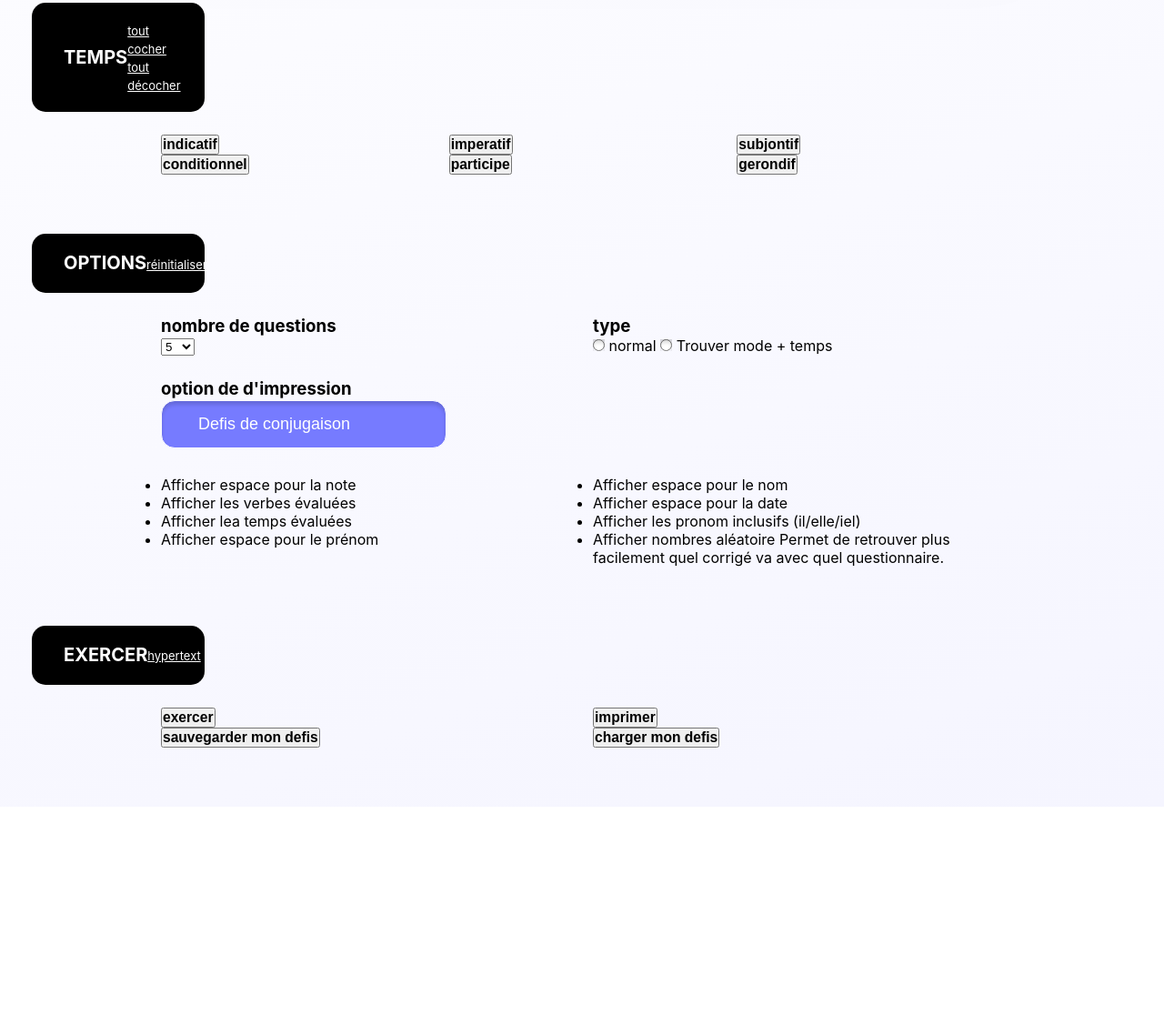
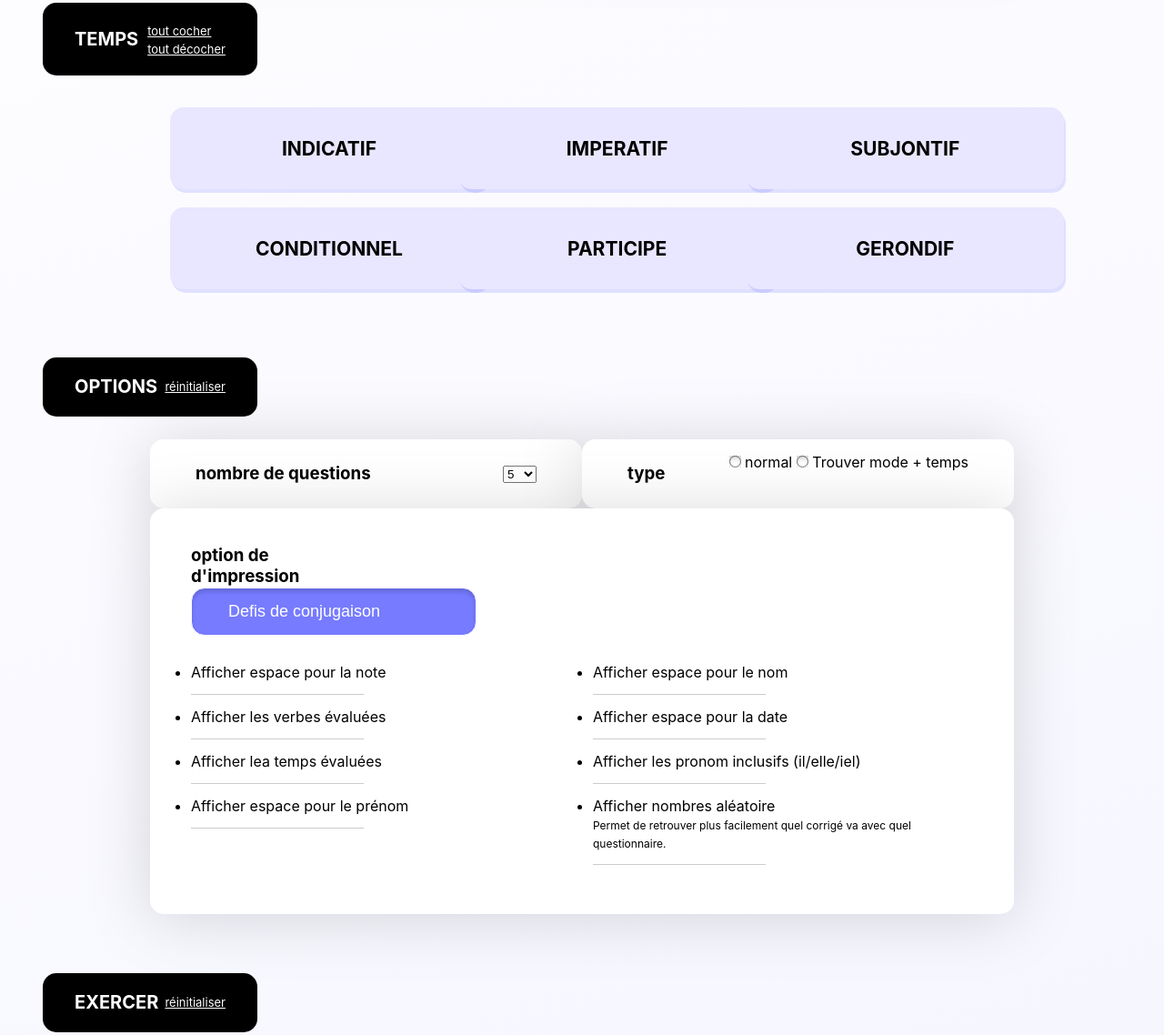
Before and after one commit to liamkohler/tatitotu-code, a website built with Parcel: page src/index.html in a window 1280 px wide. Shown: the part 625-1763 px from the top of the page at 91% size. Before the commit the page ends 1512 px from the top, so only its background shows below. Built offline with nearby package versions, Linux system fonts and the light colour scheme.

Commit message:
remplacement des titre, debut du css pour la section option

```diff
--- a/src/index.html
+++ b/src/index.html
@@ -127,14 +127,12 @@
       <div class="container l-title">
         <div class="row">
           <div class="col-2">
-            <div class="row">
             <div class="title-container">
-                <div class="col title"><h2>temps</h2></div>
-                <div class="col">
+              <h2>temps</h2>
+              <div class="l-title-cta">
                 <a class="title-cta" href="#">tout cocher</a>
                 <br />
                 <a class="title-cta" href="#">tout décocher</a>
-                </div>
               </div>
             </div>
           </div>
@@ -144,22 +142,22 @@
         <div class="row">
           <div class="col-10 offset-1 l-button-container">
             <div class="row">
-              <div class="col-4 button l-button-temps">
+              <div class="col-4 l-button-temps">
                 <button><h3>indicatif</h3></button>
               </div>
-              <div class="col-4 button l-button-temps">
+              <div class="col-4 l-button-temps">
                 <button><h3>imperatif</h3></button>
               </div>
-              <div class="col-4 button l-button-temps">
+              <div class="col-4 l-button-temps">
                 <button><h3>subjontif</h3></button>
               </div>
-              <div class="col-4 button l-button-temps">
+              <div class="col-4 l-button-temps">
                 <button><h3>conditionnel</h3></button>
               </div>
-              <div class="col-4 button l-button-temps">
+              <div class="col-4 l-button-temps">
                 <button><h3>participe</h3></button>
               </div>
-              <div class="col-4 button l-button-temps">
+              <div class="col-4 l-button-temps">
                 <button><h3>gerondif</h3></button>
               </div>
             </div>
@@ -169,13 +167,9 @@
       <div class="container l-title">
         <div class="row">
           <div class="col-2">
-            <div class="row">
             <div class="title-container">
-                <div class="col title"><h2>options</h2></div>
-                <div class="col">
+              <h2>options</h2>
               <a class="title-cta" href="#">réinitialiser</a>
-                </div>
-              </div>
             </div>
           </div>
         </div>
@@ -218,26 +212,55 @@
                 </div>
               </div>
               <div class="col-9"></div>
-              <div class="col-6 option-impression-list">
+              <div
+                class="col-6 l-option-impression-list option-impression-list"
+              >
                 <ul>
                   <li>Afficher espace pour la note</li>
+                  <div
+                    class="option-impression-list-border l-option-impression-list-border"
+                  ></div>
                   <li>Afficher les verbes évaluées</li>
+                  <div
+                    class="option-impression-list-border l-option-impression-list-border"
+                  ></div>
                   <li>Afficher lea temps évaluées</li>
+                  <div
+                    class="option-impression-list-border l-option-impression-list-border"
+                  ></div>
                   <li>Afficher espace pour le prénom</li>
+                  <div
+                    class="option-impression-list-border l-option-impression-list-border"
+                  ></div>
                 </ul>
               </div>
-              <div class="col-6 option-impression-list">
+              <div
+                class="col-6 l-option-impression-list option-impression-list"
+              >
                 <ul>
                   <li>Afficher espace pour le nom</li>
+                  <div
+                    class="option-impression-list-border l-option-impression-list-border"
+                  ></div>
                   <li>Afficher espace pour la date</li>
+                  <div
+                    class="option-impression-list-border l-option-impression-list-border"
+                  ></div>
                   <li>Afficher les pronom inclusifs (il/elle/iel)</li>
+                  <div
+                    class="option-impression-list-border l-option-impression-list-border"
+                  ></div>
                   <li>
                     Afficher nombres aléatoire
+                    <br />
                     <span class="option-impression-list-presition">
                       Permet de retrouver plus facilement quel corrigé va avec
                       quel questionnaire.
                     </span>
                   </li>
+                  <div
+                    class="option-impression-list-border l-option-impression-list-border"
+                  ></div>
                 </ul>
               </div>
             </div>
@@ -247,13 +270,9 @@
       <div class="container l-title">
         <div class="row">
           <div class="col-2">
-            <div class="row">
             <div class="title-container">
-                <div class="col title"><h2>exercer</h2></div>
-                <div class="col">
-                  <a class="title-cta" href="#">hypertext</a>
-                </div>
-              </div>
+              <h2>exercer</h2>
+              <a class="title-cta" href="#">réinitialiser</a>
             </div>
           </div>
         </div>
--- a/src/scss/_base.scss
+++ b/src/scss/_base.scss
@@ -3,7 +3,6 @@ $dark-blue: #767bff;
 $button-blue: #e9e6ff;
 $hover: #aaadff;
 $section-background: #fff;
-
 * {
   box-sizing: border-box;
   margin: 0;
@@ -58,10 +57,6 @@ h2 {
   text-transform: uppercase;
 }
 
-img {
-  max-width: 100px;
-}
-
 input {
   color: $section-background;
   font-size: 18px;
@@ -92,6 +87,20 @@ li {
   border: #000;
 }
 
+button {
+  width: 350px;
+  height: 90px;
+  margin: 10px;
+  border: none;
+  border-radius: 15px;
+  background-color: $button-blue;
+  box-shadow: 2px 4px 0px rgba(118, 123, 255, 0.2);
+  font-family: Inter;
+  font-size: 18px;
+  text-transform: uppercase;
+  font-weight: 200;
+}
+
 // .row + .row {
 //   margin-top: 16px;
 // }
--- a/src/scss/_layout.scss
+++ b/src/scss/_layout.scss
@@ -3,15 +3,6 @@
   display: flex;
   align-items: center;
   margin-bottom: 55px;
-}
-
-.l-button-container {
-}
-
-.l-button-temps {
-}
-
-.l-exercer-button {
 }
 
 .l-title {
@@ -21,3 +12,8 @@
 .l-seciton {
   margin-bottom: 65px;
 }
+
+.l-option-impression-list li,
+.l-option-impression-list-border {
+  margin-bottom: 14px;
+}
--- a/src/scss/modules/_header.scss
+++ b/src/scss/modules/_header.scss
@@ -7,7 +7,7 @@
 
 .menu-cta {
   text-decoration: none;
-  font-size: 20px;
+  font-size: 26px;
   display: flex;
 }
 
--- a/src/scss/modules/_option.scss
+++ b/src/scss/modules/_option.scss
@@ -0,0 +1,41 @@
+.option-question-amount,
+.option-type,
+.option-impression {
+  background-color: $section-background;
+  filter: drop-shadow(0px 4px 34px rgba(0, 0, 0, 0.15));
+  border-radius: 15px;
+  display: flex;
+  align-items: center;
+  justify-content: space-between;
+}
+
+.option-question-amount,
+.option-type {
+  padding: 15px 50px;
+}
+
+.option-impression {
+  padding: 40px 45px;
+}
+
+.option-type-select {
+}
+
+.option-impression-list-border {
+  background-color: #0003;
+  width: 190px;
+  height: 1px;
+}
+
+.option-impression-list span {
+  font-size: 12px;
+}
+
+.option-impression-list-presition {
+}
+
+.option-question-amount-select {
+}
+
+.option-section {
+}
```
Also changed, not shown: 1 other file. Lines whose indentation alone changed are shown as unchanged.
